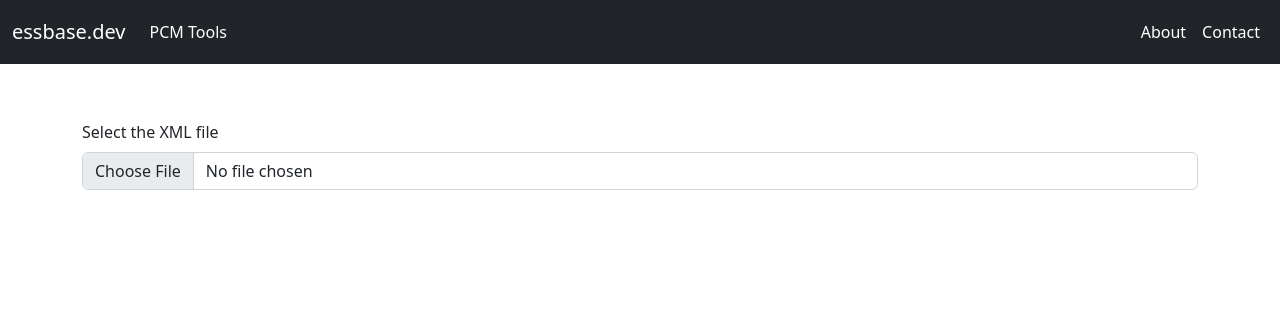
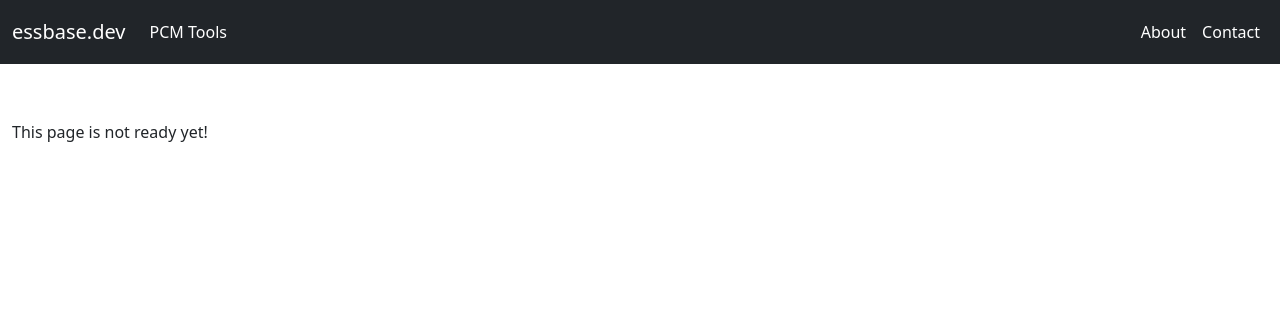
Before and after one commit to essbasedev/pcm-compare-rules, a Flask app: template templates/about.html in a window 1280 px wide. Shown: the top 324 px of the page. Run offline with Flask 2, Linux system fonts and the light colour scheme; the template is opened without the code that fills it: values that come from a table or form of the project are taken from there, others are empty; some libraries are stand-ins or nearby versions.

Commit message:
code cleanup in app.py and about.html

```diff
--- a/app.py
+++ b/app.py
@@ -1,5 +1,5 @@
 #!/usr/bin/env python
-from flask import Flask, render_template, request, url_for, redirect, flash, send_from_directory
+from flask import Flask, render_template, request, url_for, redirect
 from flask_bootstrap import Bootstrap
 import os
 from telegram import send_message
@@ -19,9 +19,11 @@ file2_name = None
 file1_status = False
 file2_status = False
 
+
 class UploadForm(FlaskForm):
     file_select = FileField('Select the XML file', validators=[DataRequired()])
     # submit = SubmitField(label="Upload")
+
 
 @app.route('/', methods=['GET', 'POST'])
 def home():
@@ -65,16 +67,7 @@ def result():
 
 @app.route('/about', methods=['GET', 'POST'])
 def about():
-    file_form = UploadForm()
-    if file_form.validate_on_submit():
-        file2_name = file_form.file_select.data
-        # file2_new_name = os.path.join(uploads, uuid.uuid4().hex + ".xml")
-        file2_name.save(file2_name.filename)
-        # file2_name.save(file2_name)
-        return redirect(url_for('home'))
-
-    return render_template('about.html', form=file_form)
-
+    return render_template('about.html')
 
 
 @app.route('/contact', methods=['GET', 'POST'])
--- a/templates/about.html
+++ b/templates/about.html
@@ -6,10 +6,8 @@ PCM - Compare Rules
 {% endblock %}
 
 {% block content %}
-<div class="container" style="margin-top: 80px">
-<form method="post" enctype="multipart/form-data">
-    {{ form.csrf_token }}
-    {{ wtf.form_field(form.file_select, class='form-control my-2', accept=".xml") }}
-    {{ wtf.form_field(form.submit, class='w-50 btn btn-lg btn-dark mt-3 my-3') }}
-</form>
+
+<div class="container-xxl">
+    This page is not ready yet!
+</div>
 {% endblock %}
```
